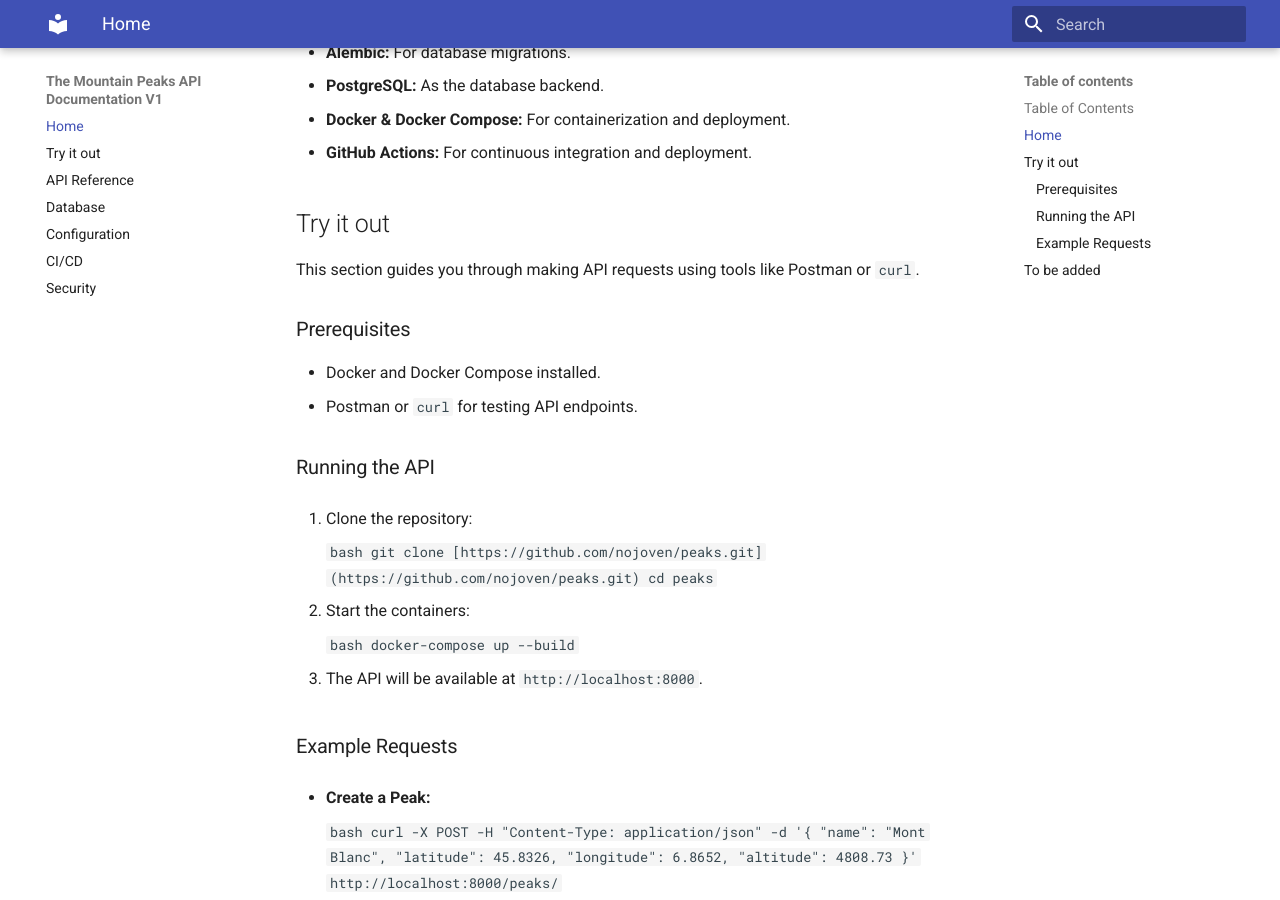
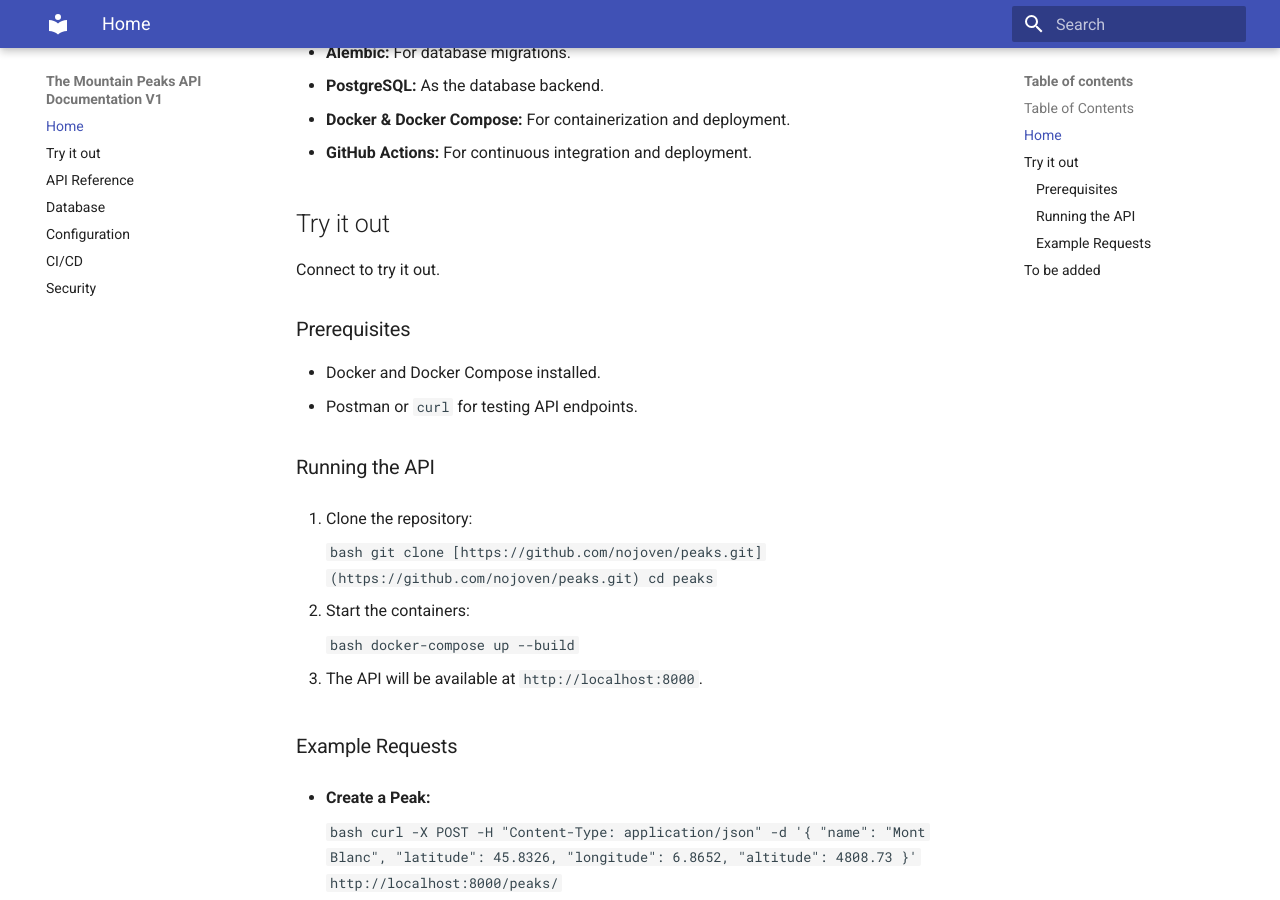
Before and after one commit to nojoven/peaks, an MkDocs documentation site: the page built from docs/docs/index.md, in a window 1280 px wide and 900 px high, scrolled down 802 px. Built offline with MkDocs 1.6.1 and Material for MkDocs 9.7.7, drawn with Linux system fonts in a browser that asks for light colours.

Commit message:
docs: rewrite section

```diff
--- a/docs/docs/index.md
+++ b/docs/docs/index.md
@@ -27,7 +27,8 @@ This project is built using:
 
 ## Try it out
 
-This section guides you through making API requests using tools like Postman or `curl`.
+Connect to try it out.
+
 
 ### Prerequisites
 
```
